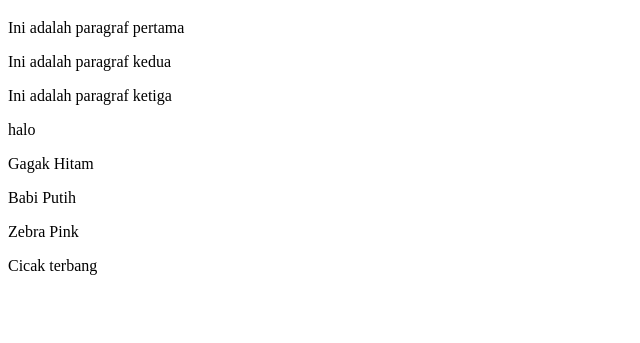
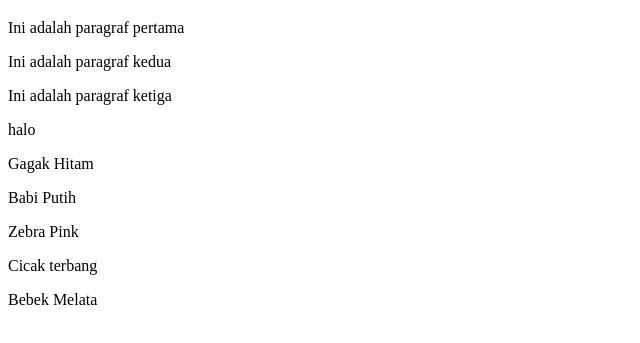
Before and after one commit to Jeslorne/PRAKTEK-06-GITHUB, a plain HTML site: page index.html in a window 1280 px wide. Shown: the part 61-404 px from the top of the page, without its empty margins (0-640 px from the left). Drawn offline with Linux system fonts and the light colour scheme.

Commit message:
Bebek Melata

```diff
--- a/index.html
+++ b/index.html
@@ -15,5 +15,6 @@
     <p>Babi Putih</p>
     <p>Zebra Pink</p>
     <p>Cicak terbang</p>
+    <p>Bebek Melata</p>
 </body>
 </html>
```
